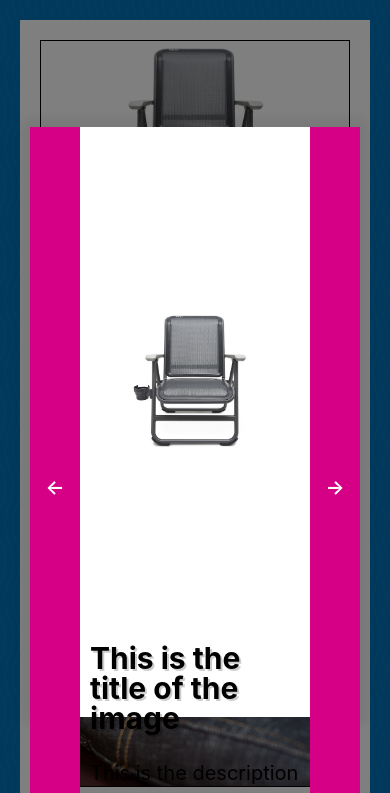
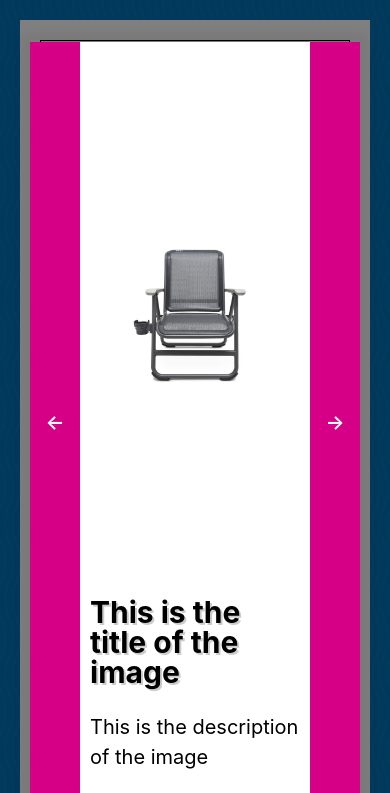
Before and after one commit to nerdgeek007/Gallery, a plain HTML site: page index.html in a window 390 px wide. Both pictures are taken after a click on the picture 195 px from the left and 134 px from the top of the page. Shown: the top 793 px of the page. Drawn offline with Linux system fonts and the light colour scheme.

Commit message:
change the height of image in media query

```diff
--- a/css/gallery.css
+++ b/css/gallery.css
@@ -86,6 +86,9 @@ img:hover {
 
 @media (max-width: 600px) {
 	.modalInner {
-		height: 70vh;
+		height: 90vh;
+	}
+	.modal img {
+		height: 100%;
 	}
 }
```
